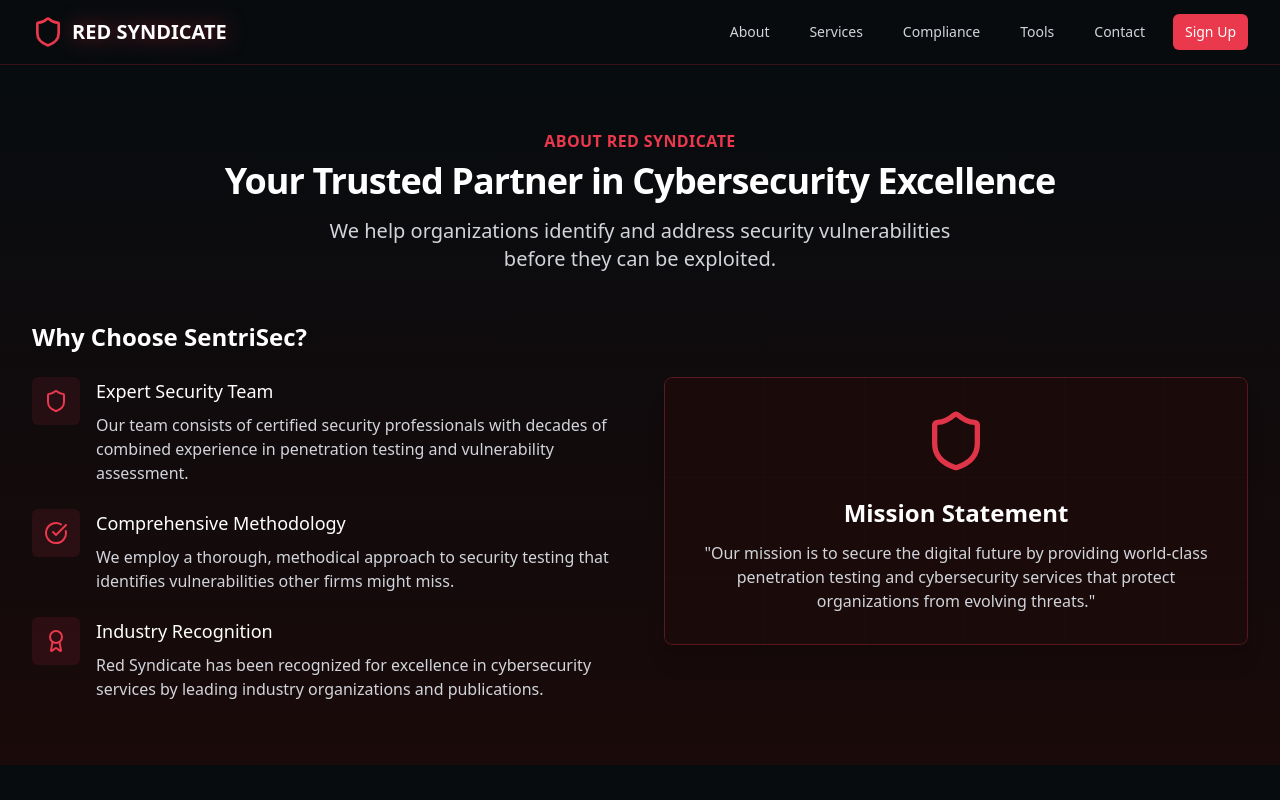
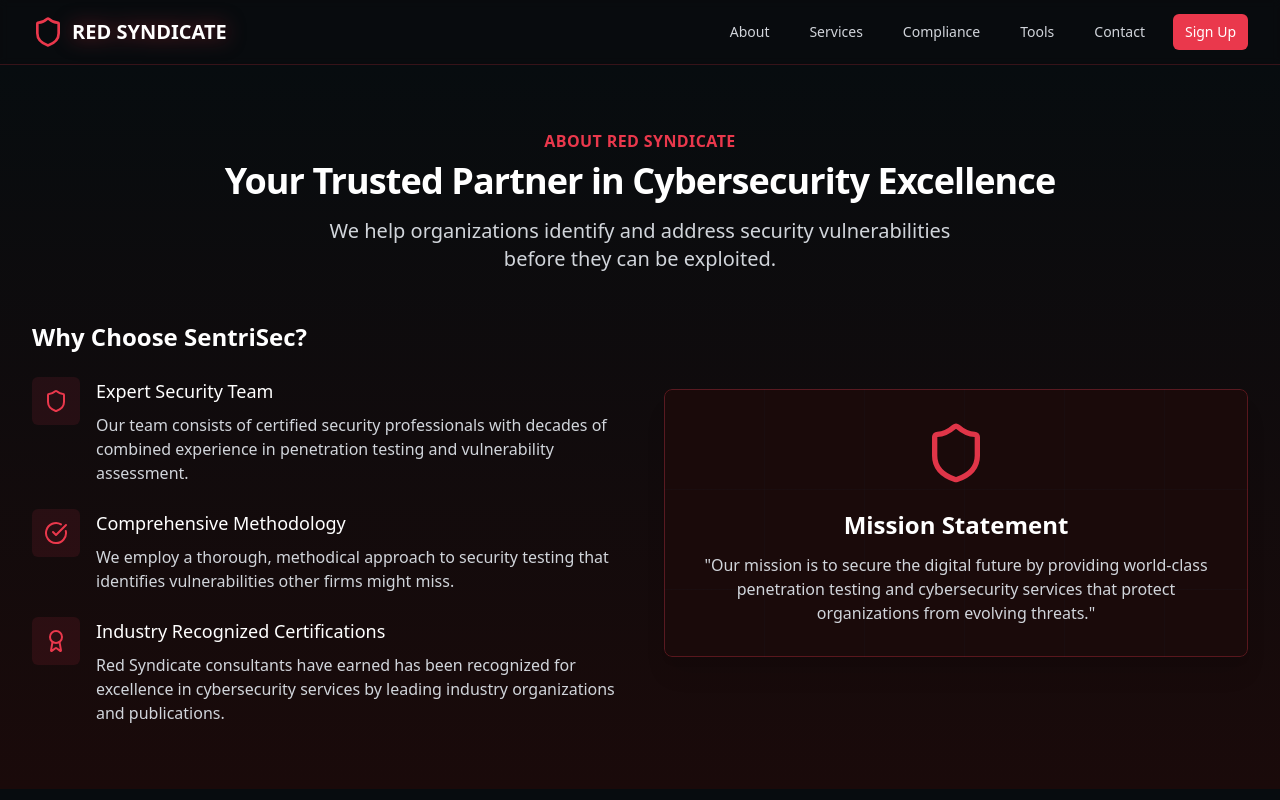
Before and after one commit to AhmedEl-Rayes/RSS, a React (Vite) app: page /about in a window 1280 px wide. Shown: the top 800 px of the page. Built offline with nearby package versions, Linux system fonts and the light colour scheme.

Commit message:
Visual edit in Lovable
Edited UI in Lovable

```diff
--- a/src/components/AboutSection.tsx
+++ b/src/components/AboutSection.tsx
@@ -52,8 +52,8 @@ export const AboutSection = () => {
                   </div>
                 </div>
                 <div>
-                  <h4 className="text-lg font-medium text-white">Industry Recognition</h4>
-                  <p className="mt-2 text-gray-300">Red Syndicate has been recognized for excellence in cybersecurity services by leading industry organizations and publications.</p>
+                  <h4 className="text-lg font-medium text-white">Industry Recognized Certifications</h4>
+                  <p className="mt-2 text-gray-300">Red Syndicate consultants have earned has been recognized for excellence in cybersecurity services by leading industry organizations and publications.</p>
                 </div>
               </div>
             </div>
```
